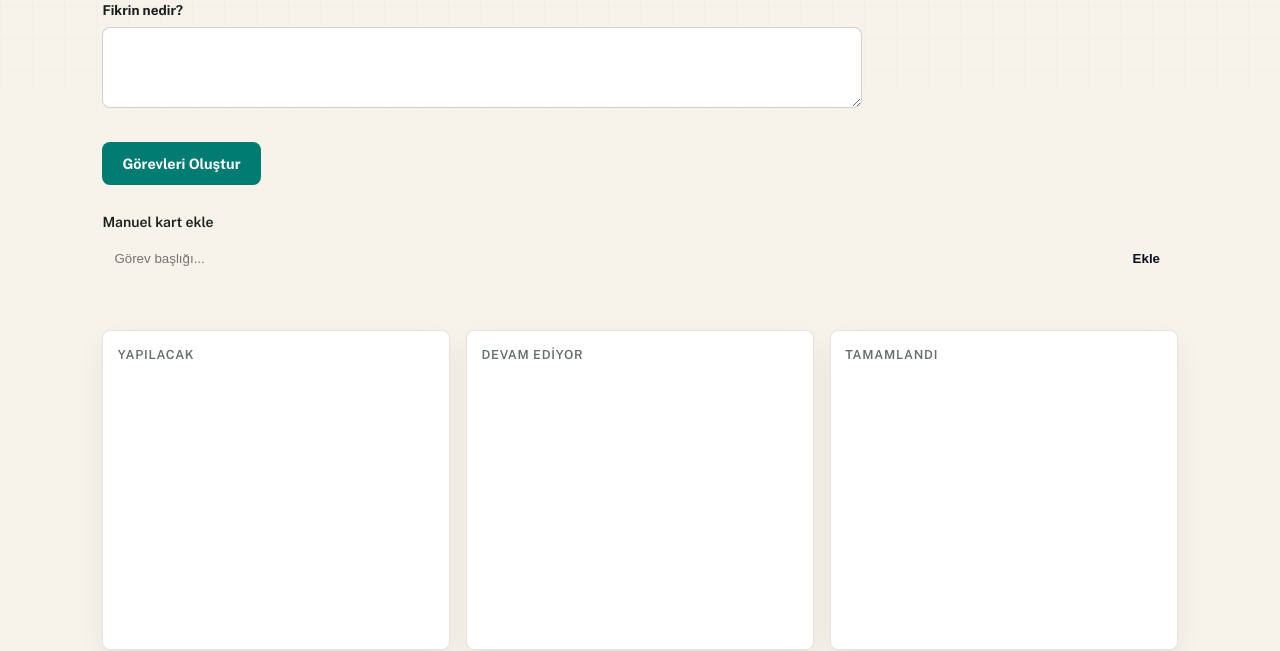
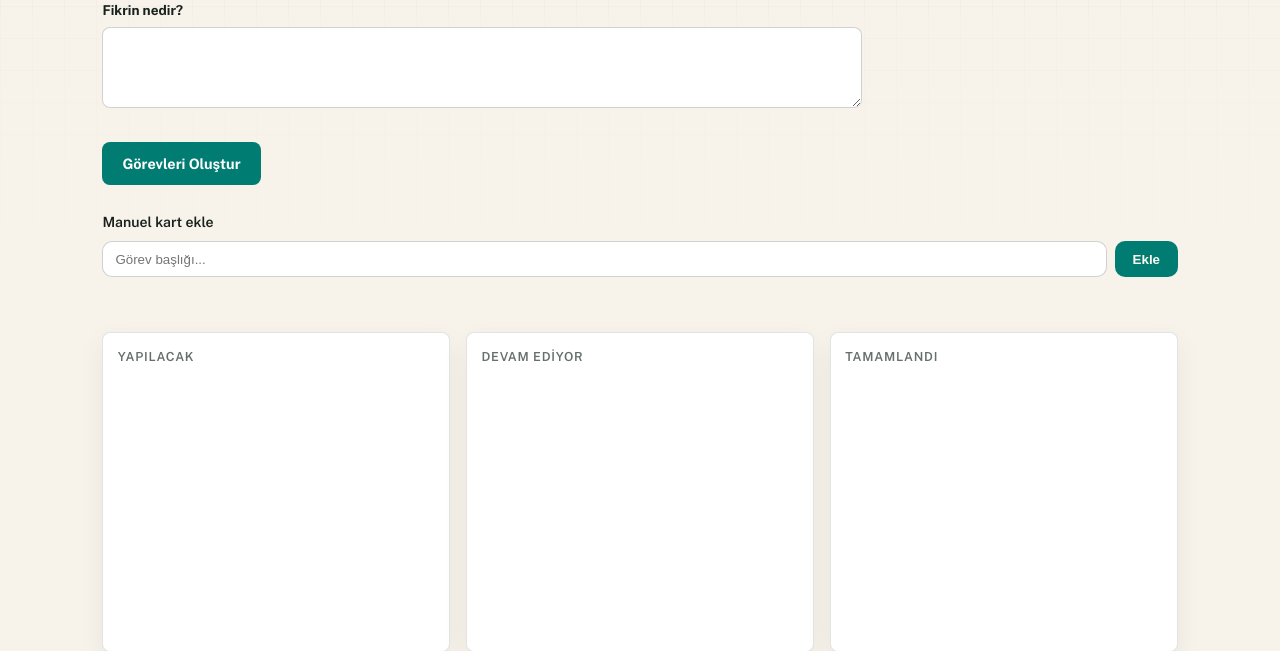
Before and after one commit to ozgegul/VentureAgent, a Flask app: page /kanban/ in a window 1280 px wide. Shown: the part 378-1029 px from the top of the page. Run offline with Flask 3, Linux system fonts and the light colour scheme; the visitor is signed in with stand-in values (Sample User, id 1); data comes from the database, SQL or seed files in the repository; some libraries are stand-ins or nearby versions.

Commit message:
fix: include chat.py is_pro wiring and kanban.html note/css-var fix
Bu iki dosyadaki değişiklikler önceki commit'e dahil edilmemişti.

```diff
--- a/backend/routes/chat.py
+++ b/backend/routes/chat.py
@@ -12,6 +12,7 @@ yapı için ileride veritabanına taşınabilir.
 """
 
 from flask import Blueprint, render_template, request, jsonify, session
+from backend.auth import is_pro
 from backend.services.ai_client import ask_ai_conversation
 
 chat_bp = Blueprint("chat", __name__, template_folder="../../frontend/templates")
@@ -36,7 +37,7 @@ olduğunu belirt, uydurma kesin rakam verme."""
 @chat_bp.route("/", methods=["GET"])
 def chat_page():
     session.setdefault("chat_history", [])
-    return render_template("chat.html", history=session["chat_history"])
+    return render_template("chat.html", history=session["chat_history"], is_pro=is_pro())
 
 
 @chat_bp.route("/message", methods=["POST"])
--- a/frontend/templates/kanban.html
+++ b/frontend/templates/kanban.html
@@ -8,6 +8,7 @@
     <p class="subtitle">Fikrini gir, AI sana başlangıç görevleri üretsin, kartları sürükle-bırak ile yönet.</p>
 
     {% if error %}<p class="error">{{ error }}</p>{% endif %}
+    {% if note %}<p class="note">{{ note }}</p>{% endif %}
 
     <form method="POST" action="{{ url_for('kanban.generate_kanban') }}" class="form">
         <label for="idea">Fikrin nedir?</label>
@@ -18,8 +19,8 @@
     <div style="margin-top: 1.5rem;">
         <label for="new-card-input" style="font-weight:600; font-size:0.88rem;">Manuel kart ekle</label>
         <div style="display:flex; gap:0.5rem; margin-top:0.4rem;">
-            <input type="text" id="new-card-input" placeholder="Görev başlığı..." style="flex:1; padding:0.6rem 0.75rem; border-radius:10px; border:1px solid var(--border); background:var(--bg-card); color:var(--text);">
-            <button type="button" onclick="addManualCard()" style="padding:0.6rem 1.1rem; background:var(--accent); color:#0b1120; border:none; border-radius:10px; font-weight:600; cursor:pointer;">Ekle</button>
+            <input type="text" id="new-card-input" placeholder="Görev başlığı..." style="flex:1; padding:0.6rem 0.75rem; border-radius:10px; border:1px solid var(--line-strong); background:var(--surface-strong); color:var(--ink);">
+            <button type="button" onclick="addManualCard()" style="padding:0.6rem 1.1rem; background:var(--teal); color:#fffaf2; border:none; border-radius:10px; font-weight:600; cursor:pointer;">Ekle</button>
         </div>
     </div>
 
```
